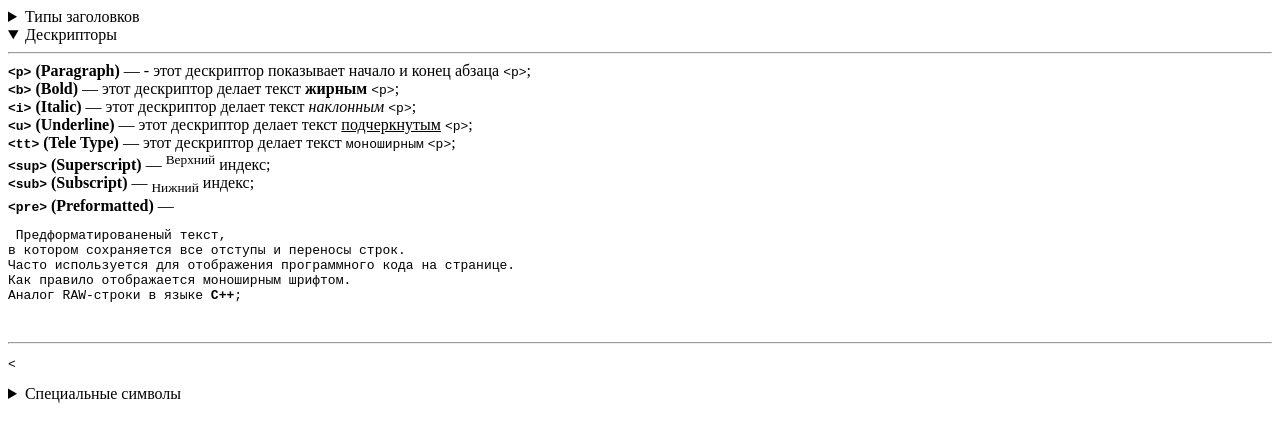
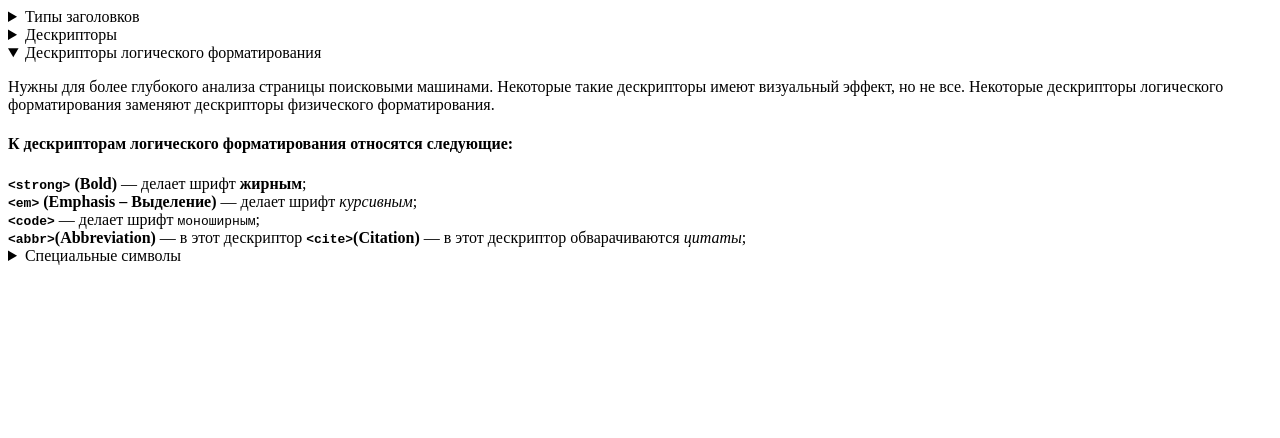
Before and after one commit to Romanhardy99/Web, a plain HTML site: page index.html in a window 1280 px wide. Drawn offline with Linux system fonts and the light colour scheme.

Commit message:
Logical descriptors

```diff
--- a/index.html
+++ b/index.html
@@ -18,17 +18,16 @@
         <hr />
     </details>
 
-    <details open>
+    <details>
         <summary>Дескрипторы</summary>
         <hr>
-        <b><tt>&#60;p&#62;</tt> (Paragraph) </b> &#8213; - этот дескриптор показывает начало и конец абзаца <tt>&#60;p&#62;</tt>;<br />
-        <b><tt>&#60;b&#62;</tt> (Bold) </b> &#8213; этот дескриптор делает текст <b>жирным</b> <tt>&#60;p&#62;</tt>;<br />
-        <b><tt>&#60;i&#62;</tt> (Italic) </b> &#8213; этот дескриптор делает текст <i>наклонным</i> <tt>&#60;p&#62;</tt>;<br />
-        <b><tt>&#60;u&#62;</tt> (Underline) </b> &#8213; этот дескриптор делает текст <u>подчеркнутым</u> <tt>&#60;p&#62;</tt>;<br />
-        <b><tt>&#60;tt&#62;</tt> (Tele Type) </b> &#8213; этот дескриптор делает текст <tt>моноширным</tt> <tt>&#60;p&#62;</tt>;<br />
-        <b><tt>&#60;sup&#62;</tt> (Superscript) </b> &#8213; <sup>Верхний</sup> индекс; <br />
-        <b><tt>&#60;sub&#62;</tt> (Subscript) </b> &#8213; <sub>Нижний</sub> индекс; <br />
-        <b><tt>&#60;pre&#62;</tt> (Preformatted) </b> &#8213; <pre> Предформатированеный текст,
+        <b><code>&#60;p&#62;</code> (Paragraph) </b> &#8213; - этот дескриптор показывает начало и конец абзаца <code>&#60;p&#62;</code>;<br />
+        <b><code>&#60;b&#62;</code> (Bold) </b> &#8213; этот дескриптор делает текст <b>жирным</b> <code>&#60;p&#62;</code>;<br />
+        <b><code>&#60;u&#62;</code> (Underline) </b> &#8213; этот дескриптор делает текст <u>подчеркнутым</u> <code>&#60;p&#62;</code>;<br />
+        <b><code>&#60;tt&#62;</code> (Tele Type) </b> &#8213; этот дескриптор делает текст <code>моноширным</code> <code>&#60;p&#62;</code>;<br />
+        <b><code>&#60;sup&#62;</code> (Superscript) </b> &#8213; <sup>Верхний</sup> индекс; <br />
+        <b><code>&#60;sub&#62;</code> (Subscript) </b> &#8213; <sub>Нижний</sub> индекс; <br />
+        <b><code>&#60;pre&#62;</code> (Preformatted) </b> &#8213; <pre> Предформатированеный текст,
 в котором сохраняется все отступы и переносы строк.
 Часто используется для отображения программного кода на странице.
 Как правило отображается моноширным шрифтом.
@@ -36,12 +35,30 @@
         <hr>
         <pre>&#60;</pre>
     </details>
+
+    <details open>
+        <summary>Дескрипторы логического форматирования</summary>
+        <p>
+            Нужны для более глубокого анализа страницы поисковыми машинами.
+            Некоторые такие дескрипторы имеют визуальный эффект, но не все.
+            Некоторые дескрипторы логического форматирования заменяют дескрипторы
+            физического форматирования.
+        </p>
+        <h4>К дескрипторам логического форматирования относятся следующие: </h4>
+        <strong><code>&#60;strong&#62;</code> (Bold)</strong> &#8213; делает шрифт <strong>жирным</strong>;<br>
+        <strong><code>&#60;em&#62;</code> (Emphasis &#8211; Выделение) </strong> &#8213; делает шрифт <em>курсивным</em>;<br>
+        <strong><code>&#60;code&#62;</code></strong> &#8213; делает шрифт <code>моноширным</code>;<br>
+        <strong><code>&#60;abbr&#62;</code>(Abbreviation)</strong> &#8213; в этот дескриптор
+        <strong><code>&#60;cite&#62;</code>(Citation)</strong> &#8213; в этот дескриптор
+        обварачиваются <cite>цитаты</cite>;<br>
+    </details>
+
     <details>
         <summary>Специальные символы</summary>
         <pre>
-            < &#8213; &#38;#60; &#8213; &amp;lt; {Less Then};
+            &#60; &#8213; &#38;#60; &#8213; &amp;lt; {Less Then};
             > &#8213; &#38;#62; &#8213; &amp;gt; {Greater Then};
-    </pre>
+        </pre>
     </details>
 </body>
 </html>
```
